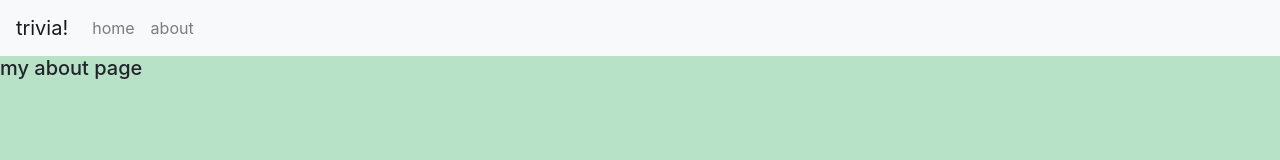
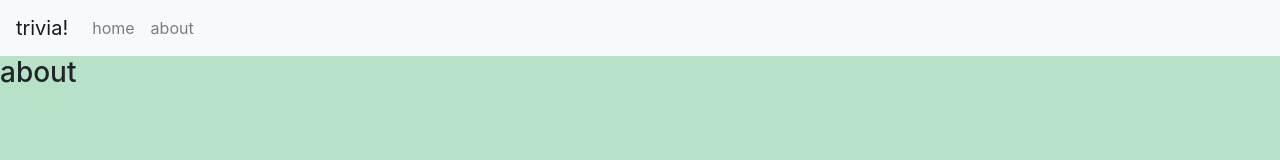
Before and after one commit to oliviakasmin/tandem-trivia, a React (Create React App) app in the folder client/: page /about in a window 1280 px wide. Shown: the top 160 px of the page. Built offline with nearby package versions, Linux system fonts and the light colour scheme.

Commit message:
fix: reverted to previous commit, need to redo about page

```diff
--- a/client/src/components/About.js
+++ b/client/src/components/About.js
@@ -1,7 +1,7 @@
 import React from 'react'
 
 const About = () => {
-  return <h5>my about page</h5>
+  return <h3>about</h3>
 }
 
 export default About
```
